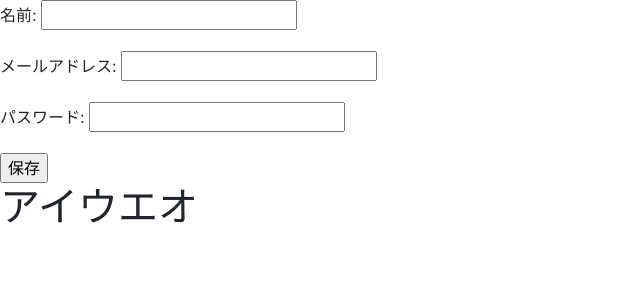
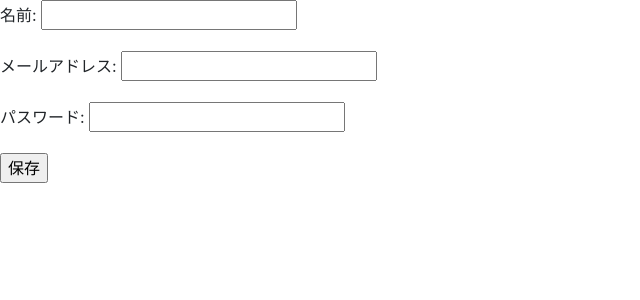
Before and after one commit to mytty870/dokugakushare, a Django app: page /regist/ in a window 1280 px wide. Shown: the part 102-402 px from the top of the page, without its empty margins (0-640 px from the left). Run offline with Django 3.2, Linux system fonts and the light colour scheme; some libraries are stand-ins or nearby versions.

Commit message:
base変更前

```diff
--- a/mysite/templates/base.html
+++ b/mysite/templates/base.html
@@ -12,22 +12,23 @@
   <script src="https://stackpath.bootstrapcdn.com/bootstrap/4.1.3/js/bootstrap.min.js" integrity="sha384-ChfqqxuZUCnJSK3+MXmPNIyE6ZbWh2IMqE241rYiqJxyMiZ6OW/JmZQ5stwEULTy" crossorigin="anonymous"></script>
   <title>Hello, world!</title>
   <link href="{% static 'css/style.css' %}" rel="stylesheet">
+  <link rel="icon" type="image/png" href="{% static 'icon/apple-icon-180x180.png' %}">
 </head>
 <body>
   <nav class="navbar navbar-expand-lg navbar-light bg-light p-1">
-    <a class="navbar-brand" href="#"><img style="max-width:250px; margin-top: 5px;" src="/static/mypicture/sitelogo_10.jpg"></a>
+    <a class="navbar-brand" href="{% url 'home' %}"><img style="max-width:250px; margin-top: 5px;" src="/static/mypicture/sitelogo_10.jpg"></a>
     <button class="navbar-toggler" type="button" data-toggle="collapse" data-target="#navbarNavAltMarkup" aria-controls="navbarNavAltMarkup" aria-expanded="false" aria-label="Toggle navigation">
       <span class="navbar-toggler-icon"></span>
     </button>
     <nav class="navbar navbar-dark default-color mt-4 pt-4">
-    <form class="form-inline my-2 my-lg-0 ml-auto">
-      <input class="form-control" type="search" placeholder="検索" aria-label="Search">
+    <form class="form-inline my-2 my-lg-0 ml-auto" action="{% url 'user:search_post' %}" method="GET">
+      <input class="form-control" type="search" name="q" value="{{ request.GET.q }}" placeholder="検索" aria-label="Search">
       <button class="btn btn-outline-white btn-md my-2 my-sm-0 ml-3" type="submit">検索</button>
     </form>
     </nav>
     <ul class="navbar-nav nav-pills ml-auto">
       <li class="nav-item">
-        <a class="nav-link active" href="user_login">ログイン</a>
+        <a class="nav-link active" href="{% url 'user_login' %}">ログイン</a>
       </li>
       <li class="nav-item nav-two">
         <a class="nav-link nav-right active" href="{% url 'regist' %}">新規会員登録</a>
@@ -36,11 +37,5 @@
   </nav>
   {% block content %}{% endblock %}
 
-
-
-
-
-  <h1>アイウエオ</h1>
-
 </body>
 </html>
```
